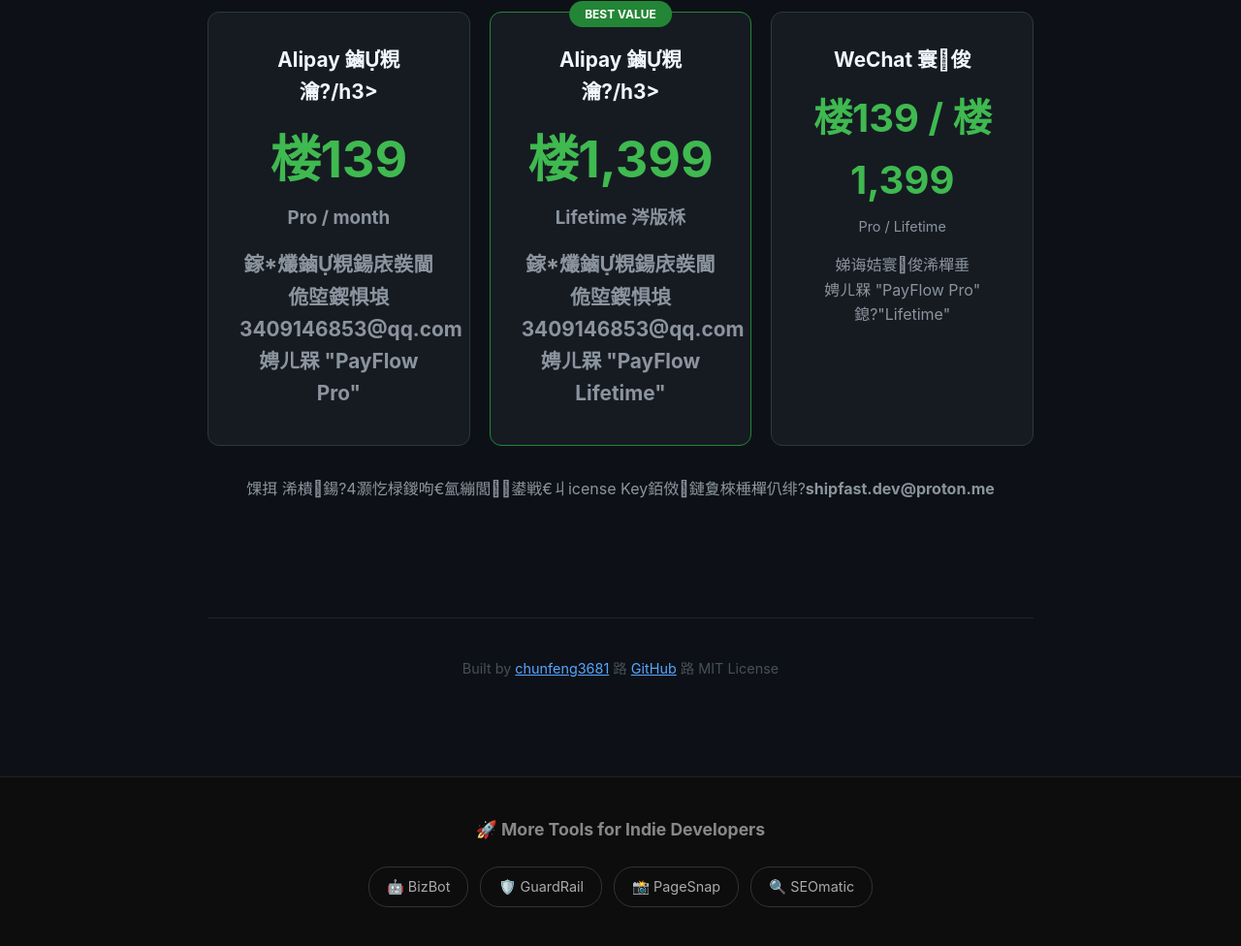
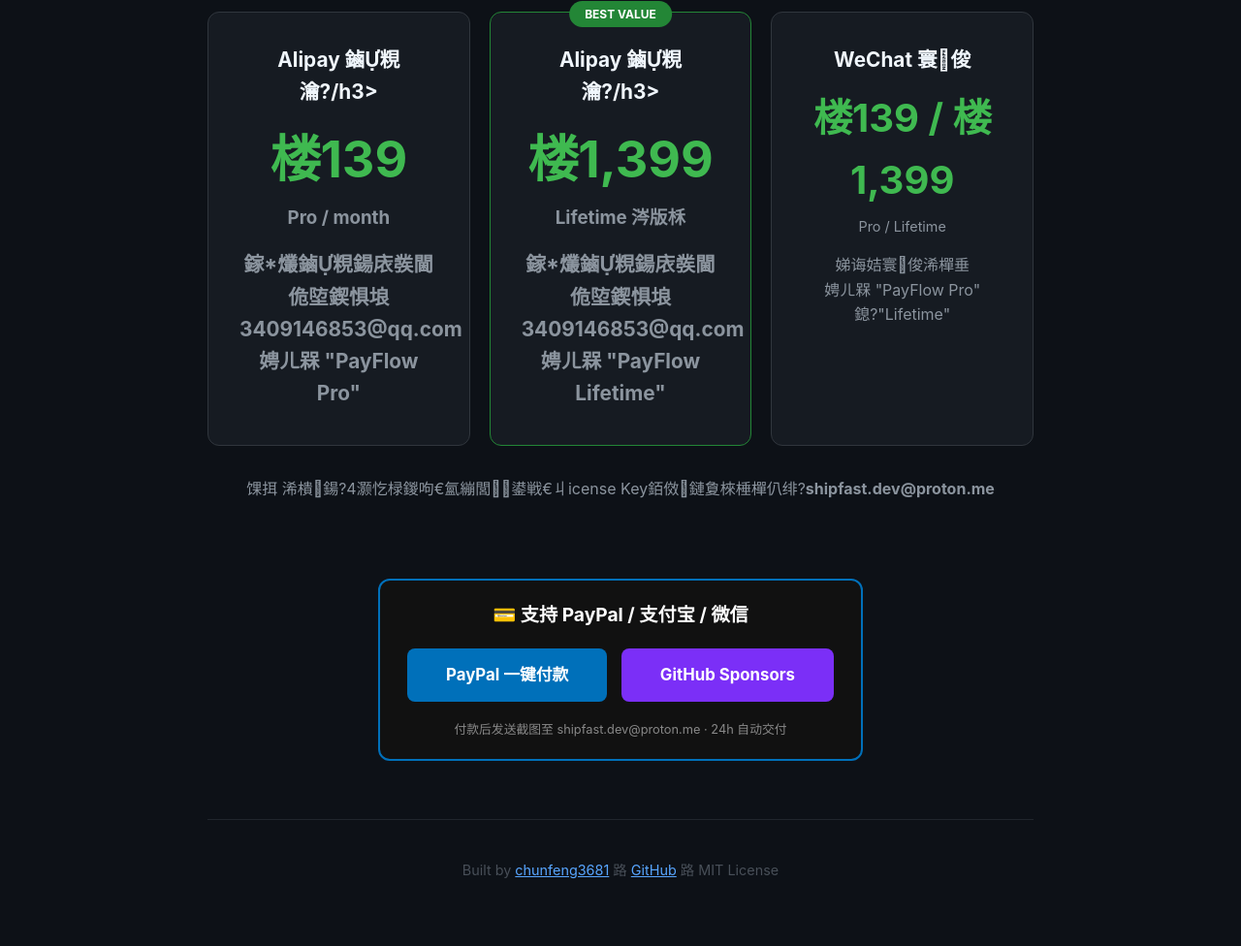
Before and after one commit to xiaohou2503687-design/payflow, a website: page docs/index.html in a window 1280 px wide. Shown: the part 2815-3791 px from the top of the page at 97% size. After the commit the page ends 3764 px from the top, so only its background shows below. Drawn offline with Linux system fonts and the light colour scheme.

Commit message:
feat: add PayPal payment + cross-promo links

```diff
--- a/docs/index.html
+++ b/docs/index.html
@@ -146,27 +146,16 @@ $ npm install -g github:xiaohou2503687-design/payflow dashboard<br><br>
 <p style="color:#8b949e;margin-top:32px">馃挕 浠樻鍚?4灏忔椂鍐呴€氳繃閭鍙戦€丩icense Key銆傚鏈夐棶棰樿仈绯?<strong>shipfast.dev@proton.me</strong></p>
 </div>
 
+<!-- PayPal Payment -->
+<div style="text-align:center;margin:20px auto 30px;padding:20px;background:#111;border:2px solid #0070ba;border-radius:12px;max-width:500px">
+  <p style="color:#fff;font-size:1.2em;margin-bottom:14px;font-weight:700">💳 支持 PayPal / 支付宝 / 微信</p>
+  <a href="https://www.paypal.me/top527" target="_blank" style="display:inline-block;background:#0070ba;color:#fff;text-decoration:none;padding:14px 40px;border-radius:8px;font-weight:700;font-size:1.05em;margin:5px">PayPal 一键付款</a>
+  <a href="https://github.com/sponsors/xiaohou2503687-design" target="_blank" style="display:inline-block;background:#7b2ff7;color:#fff;text-decoration:none;padding:14px 40px;border-radius:8px;font-weight:700;font-size:1.05em;margin:5px">GitHub Sponsors</a>
+  <p style="color:#888;font-size:.8em;margin-top:14px">付款后发送截图至 shipfast.dev@proton.me · 24h 自动交付</p>
+</div>
 <div class="footer">
 <p>Built by <a href="https://github.com/xiaohou2503687-design">chunfeng3681</a> 路 <a href="https://github.com/xiaohou2503687-design/payflow">GitHub</a> 路 MIT License</p>
 </div>
 </div>
 
-<!-- Cross-promo footer -->
-<style>
-.cross-promo { background:#0d0d0d; border-top:1px solid #222; padding:40px 20px; margin-top:60px; }
-.cross-promo h3 { text-align:center; color:#888; font-size:1.1em; margin-bottom:24px; }
-.cross-links { display:flex; flex-wrap:wrap; justify-content:center; gap:12px; max-width:900px; margin:0 auto; }
-.cross-link { display:inline-block; padding:8px 18px; border:1px solid #333; border-radius:20px; color:#aaa; text-decoration:none; font-size:.9em; transition:all .2s; }
-.cross-link:hover { border-color:#666; color:#fff; }
-</style>
-<div class="cross-promo">
-<h3>🚀 More Tools for Indie Developers</h3>
-<div class="cross-links">
-<a class='cross-link' href='https://xiaohou2503687-design.github.io/bizbot/'>🤖 BizBot</a>
-<a class='cross-link' href='https://xiaohou2503687-design.github.io/guardrail/'>🛡️ GuardRail</a>
-<a class='cross-link' href='https://xiaohou2503687-design.github.io/pagesnap/'>📸 PageSnap</a>
-<a class='cross-link' href='https://xiaohou2503687-design.github.io/seomatic/'>🔍 SEOmatic</a>
-</div>
-</div>
-</body>
 </html>
```
